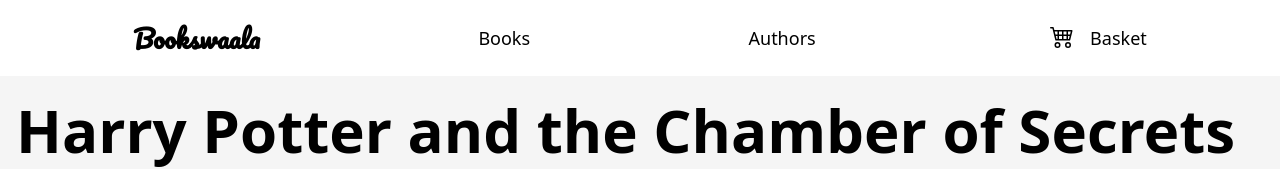
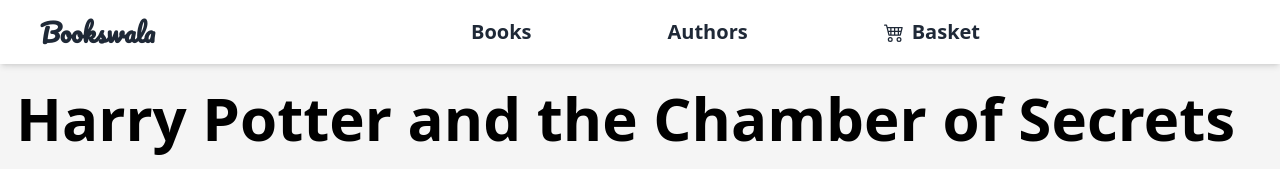
Before and after one commit to kanhaiya8608/kluster_asses, a React (Vite) app: page /product/1/1 in a window 1280 px wide. Shown: the top 169 px of the page. Built offline with nearby package versions, Linux system fonts and the light colour scheme; grey boxes are pictures that could not be loaded.

Commit message:
Adding responsive navbar

```diff
--- a/src/components/Hero.jsx
+++ b/src/components/Hero.jsx
@@ -9,13 +9,13 @@
   }
   return (
     <div className='bg-white h-50 flex items-center justify-between'>
-        <div className='flex flex-col gap-6 justify-between m-8 p-8'>
-        <h1 className='uppercase text-8xl capitalize font-bold'>read and add
+        <div className='flex flex-col gap-6 justify-between p-4 m-6 md:m-8 md:p-8'>
+        <h1 className='uppercase text-6xl  md:text-8xl capitalize font-bold'>read and add
 your insight
 </h1>
-<p className='capitalize font-semibold text-xl '>find your favorite book and read it here for free
+<p className='capitalize font-semibold text-lg md:text-xl '>find your favorite book and read it here for free
 </p>
-<button className='w-fit my-2 text-xl bg-blue-500 font-bold p-4 px-6 hover:bg-blue-300 shadow-md text-white rounded-md'
+<button className='md:w-fit my-2 text-xl bg-blue-500 font-bold p-4 px-6 hover:bg-blue-300 shadow-md text-white rounded-md'
  onClick={handleClick}>Find Now</button>
 </div>
 <img className='hidden md:block' src={Img1} alt="" />
--- a/src/components/Navbar.jsx
+++ b/src/components/Navbar.jsx
@@ -1,18 +1,58 @@
-import React from 'react'
-import { Link } from 'react-router-dom'
+import React, { useState } from 'react';
+import { RxCross2, RxTextAlignJustify } from 'react-icons/rx';
 import { BsCart4 } from "react-icons/bs";
+import { Link } from 'react-router-dom';
 
+const Navbar = () => {
+  let Links = [
+    { name: 'Books', link: '/product' },
+    { name: 'Authors', link: '/author' },
+    { name: 'Basket', link: '/basket' },
+  ];
 
-function Navbar() {
+  let [open, setOpen] = useState(false);
+
   return (
-    <div className='flex flex-row justify-around bg-white text-lg font-medium p-6'>
-    <Link id='logo' to="/">Bookswaala</Link>
-    <Link to="/product">Books</Link>
-    <Link to="/author">Authors</Link>
-    <Link className='flex justify-between' to="/basket"><BsCart4 className='mx-4' size={24}/>
-Basket</Link>
+    <div className='shadow-md w-full top-0 left-0'>
+      <div className='md:grid grid-flow-col justify-stretch bg-white py-4 md:px-10 px-10'>
+        <div className='font-bold text-2xl cursor-pointer flex items-center justify-between font-[Poppins] text-gray-800'>
+          <Link id='logo' to='/'>Bookswala</Link>
+
+          <div
+            onClick={() => setOpen(!open)}
+            className='cursor-pointer md:hidden text-xl'
+          >
+            {open ? <RxCross2 size={25} /> : <RxTextAlignJustify size={25} />}
+          </div>
+        </div>
+
+        <ul
+          className={`md:flex md:items-center md:pb-0 pb-12 absolute md:static bg-white md:z-auto z-50 left-0 w-full md:w-auto md:pl-0 pl-9 transition-all duration-500 ease-in ${
+            open ? 'top-20 shadow-md' : 'top-[-490px]'
+          }`}
+        >
+          {Links.map((link, index) => (
+            <li key={link.name} className={`md:ml-8 text-xl md:my-0 my-7 ${index < Links.length - 1 ? 'md:mr-20' : ''}`}>
+              <Link
+                to={link.link}
+                className='flex font-semibold md:pl-6 items-center text-gray-800 hover:text-gray-400 duration-500'
+                onClick={() => setOpen(false)}
+              >
+                {link.name === 'Basket' ? (
+                  <>
+                    <BsCart4 size={20} className='mr-2' />
+                    {link.name}
+                  </>
+                ) : (
+                  link.name
+                )}
+              </Link>
+            </li>
+          ))}
+        </ul>
+      </div>
     </div>
-  )
-}
+  );
+};
 
-export default Navbar
+export default Navbar;
--- a/src/pages/ProductDescription.jsx
+++ b/src/pages/ProductDescription.jsx
@@ -20,9 +20,9 @@
   };
 
   return (
-    <div className="flex h-screen container mx-auto">
+    <div className="flex min-h-screen container mx-auto">
       <div className="container mx-auto p-4">
-        <h2 className="text-6xl py-2 font-semibold mb-4">{productDetails.name}</h2>
+        <h2 className="text-2xl md:text-6xl py-2 font-semibold mb-4">{productDetails.name}</h2>
         <div className="grid grid-cols-1 content-center md:grid-cols-2 lg:grid-cols-3 gap-8">
           {/* Display image on the left for desktop and on top for mobile */}
           <div className="flex flex-col items-center">
```
Also changed, not shown: src/components/Navbar.css (added).
